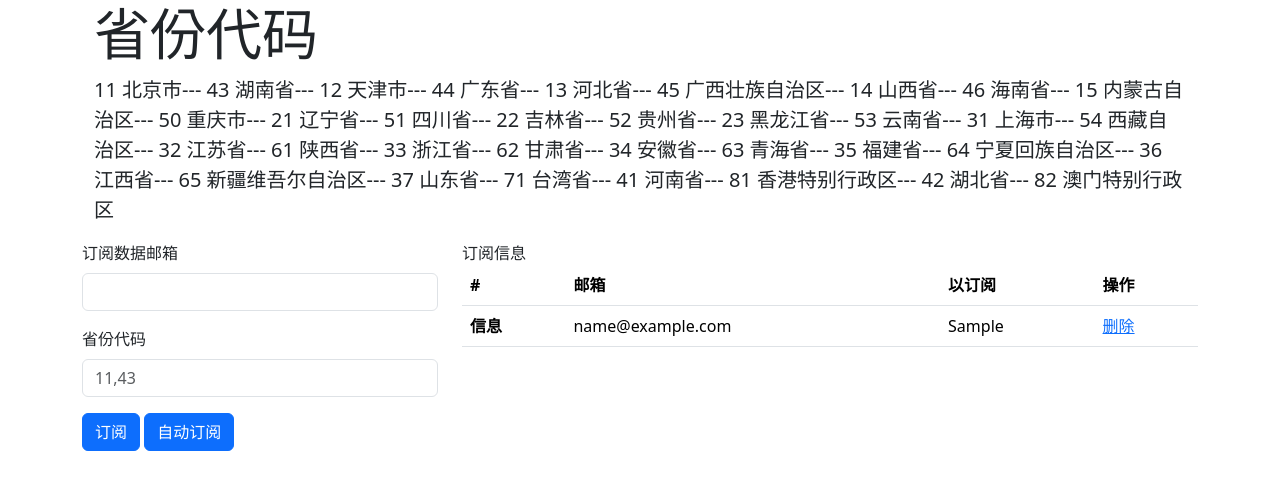
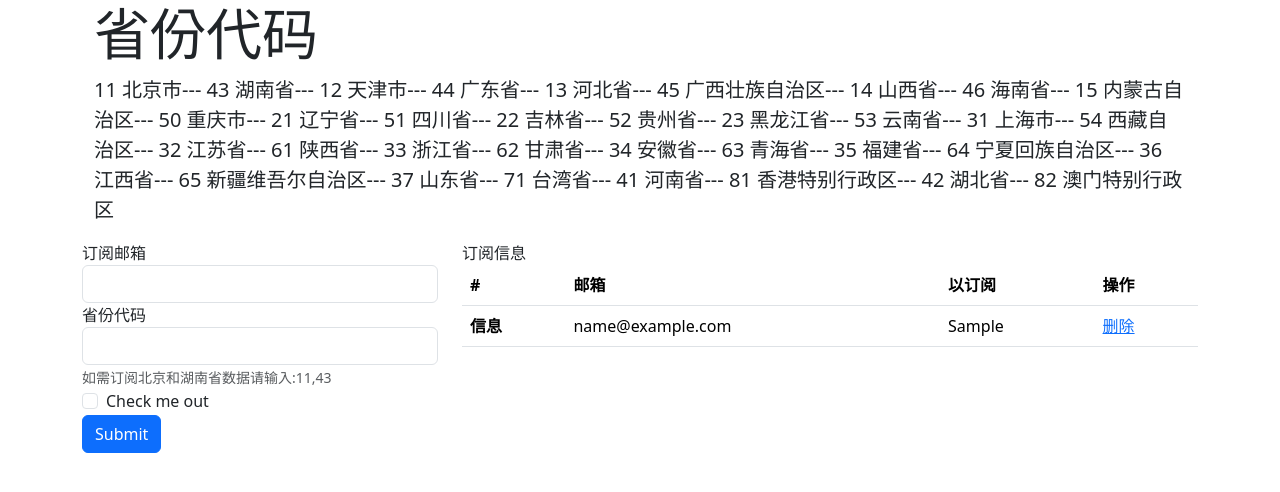
Before and after one commit to moorema/flask-request, a Flask app: page / in a window 1280 px wide. Shown: the top 492 px of the page. Run offline with Flask 2, Linux system fonts and the light colour scheme; tables that the repository leaves empty hold one stand-in row (values such as "Sample post"); some libraries are stand-ins or nearby versions.

Commit message:
换了form表单,数据库新加入bool字段用于自动发邮件判断

```diff
--- a/app.py
+++ b/app.py
@@ -3,12 +3,12 @@ import sqlite3
 from flask_mail import Mail, Message
 from flask_sqlalchemy import SQLAlchemy
 import os
-from huey import SqliteHuey
+from huey import SqliteHuey, crontab
 from datetime import *
 
 app = Flask(__name__)
 huey = SqliteHuey(filename='huey.db')
-huey.immediate = True  # 即使模式,测试和开发用
+huey.immediate = False  # 即使模式,测试和开发用
 app.config['SQLALCHEMY_DATABASE_URI'] = 'sqlite:///pc.db'
 app.config['SQLALCHEMY_TRACK_MODIFICATIONS'] = True
 app.config['SECRET_KEY'] = os.environ.get('SECRET_KEY')
@@ -30,6 +30,7 @@ class User(db.Model):
     email = db.Column(db.String(128), nullable=False, unique=True)
     sshengfen = db.Column(db.String(128), nullable=False)
     sshengfenstr = db.Column(db.String(128), nullable=False)
+    isActive = db.Column(db.Boolean(), nullable=False, default=False)
 
 
 @app.route('/', methods=['GET', 'POST'])
@@ -44,7 +45,8 @@ def hello_world():  # put application's code here
     else:
         email = request.form.get('email')
         num = request.form.get("num")
-        # dingyue = request.form['submit']
+        checkme = request.form.get("check")
+        # anniu = request.form['submit']
         # print(dingyue)
         # 省份数字代码
         sfennum = [
@@ -125,14 +127,7 @@ def hello_world():  # put application's code here
         cunlist = []
         filename_list = []
         nums = num.split(',')
-        # 遍历数据存储文件夹,检查是否有数据存在
-        old_path = 'static'
-        old_filelist = []
-        for root, dirs, files in os.walk(old_path):
-            for file in files:
-                # print(os.path.join(root,file))
-                old_filelist.append(os.path.join(root, file))
-        print(old_filelist)
+        zs_filelist = []
         # 发邮件
         msg = Message(subject="Hello World!",
                       sender="472381899@qq.com",
@@ -153,18 +148,36 @@ def hello_world():  # put application's code here
 
                     for cs in cunstr.split(","):
                         filename_list.append("static/" + str(date.today()) + "." + cs + ".csv")
-                    print(filename_list)
-
+                    # print(filename_list)
+                    # print(anniu)
                     old_user.sshengfen = num
                     old_user.sshengfenstr = cunstr
+                    print(checkme)
+                    if checkme == 'on':
+                        old_user.isActive = True
+                    else:
+                        old_user.isActive = False
                     db.session.commit()
-                    # 发邮件 并检查动态生成的文件是否在遍历的真实存储文件夹内
-                    if filename_list in old_filelist:
-                        for flist in filename_list:
+
+                    for flist in filename_list:
+                        if os.path.exists(flist):
+                            zs_filelist.append(flist)
+                    if zs_filelist:
+                        for flist in zs_filelist:
                             with app.open_resource(flist) as fp:
                                 msg.attach(flist, 'text/plain', fp.read())
-                    else:  # 后期增加功能
-                        pass
+
+                            # mail.send(msg)
+                        send_async_email(msg)
+
+                        # send_async_email(msg)
+                        # 定时调度发邮件
+
+                    else:
+                        flash("没有数据,请稍后再试")
+
+                    # else:  # 后期增加功能
+                    #     pass
                     # flash("数据还未抓取到")
 
                     # 异步发送数据附件
@@ -180,18 +193,21 @@ def hello_world():  # put application's code here
                     cunstr = ",".join(cunlist)
                     for cs in cunstr.split(","):
                         filename_list.append("static/" + str(date.today()) + "." + cs + ".csv")
-                    print(filename_list)
-                    if filename_list in old_filelist:
-                        for flist in filename_list:
-                            with app.open_resource(flist) as fp:
-                                msg.attach(flist, 'text/plain', fp.read())
-                    else:  # 后期增加功能
-                        pass
-                        # flash("数据还未抓取到")
+                    # if filename_list in old_filelist:
+                    #     for flist in filename_list:
+                    #         with app.open_resource(flist) as fp:
+                    #             msg.attach(flist, 'text/plain', fp.read())
+                    # else:  # 后期增加功能
+                    #     pass
+                    #     # flash("数据还未抓取到")
                     new_user = User()
                     new_user.email = email
                     new_user.sshengfenstr = cunstr
                     new_user.sshengfen = num
+                    if checkme:
+                        new_user.isActive = True
+                    else:
+                        new_user.isActive = False
                     db.session.add(new_user)
                     db.session.commit()
                     # 发邮件
@@ -209,16 +225,16 @@ def hello_world():  # put application's code here
 
 
 # huey邮件处理
-@huey.task(retries=3)
+@huey.task()
 def send_async_email(msg):
     with app.app_context():
         mail.send(msg)
 
 
 # 管理定时发送邮件
-@app.route("/dingshi_email", methods=['GET', 'POST'])
-def ds_email():
-    pass
+# @app.route("/dingshi_email", methods=['GET', 'POST'])
+# def ds_email():
+#     return "aaa"
 
 
 # 查询字符串删除信息
--- a/templates/index.html
+++ b/templates/index.html
@@ -56,21 +56,24 @@
                 {% endfor %}
             </main>
             <form action="" method="post">
-                <div class="mb-3">
-                    <label for="exampleInputEmail1" class="form-label">订阅数据邮箱</label>
-                    <input type="email" class="form-control" id="exampleInputEmail1"
-                           aria-describedby="emailHelp" name="email">
-                    {#            <div id="emailHelp" class="form-text">We'll never share your email with anyone else.</div>#}
+                <div class="form-group">
+                    <label for="exampleInputEmail1">订阅邮箱</label>
+                    <input type="email" class="form-control" name="email" id="exampleInputEmail1"
+                           aria-describedby="emailHelp">
+
                 </div>
-                <div class="mb-3">
-                    <label for="exampleInputPassword1" class="form-label">省份代码</label>
-                    <input type="text" class="form-control" placeholder="11,43" id="exampleInputPassword1" name="num">
+                <div class="form-group">
+                    <label for="exampleInputPassword1">省份代码</label>
+                    <input type="text" class="form-control" name="num" id="exampleInputPassword1">
+                    <small id="emailHelp" class="form-text text-muted">
+                        如需订阅北京和湖南省数据请输入:11,43
+                    </small>
                 </div>
-
-                {#                <button type="submit" class="btn btn-primary">Submit</button>#}
-                {#                <button type="submit" class="btn btn-primary" name="auto" value="auto">自动订阅</button>#}
-                <input class="btn btn-primary" type="submit" name="submit" value="订阅">
-                <input class="btn btn-primary" type="submit" name="submit" value="自动订阅">
+                <div class="form-group form-check">
+                    <input type="checkbox" class="form-check-input" name='check' id="exampleCheck1">
+                    <label class="form-check-label" for="exampleCheck1">Check me out</label>
+                </div>
+                <button type="submit" class="btn btn-primary">Submit</button>
             </form>
 
             {#            1One of three columns#}
```
